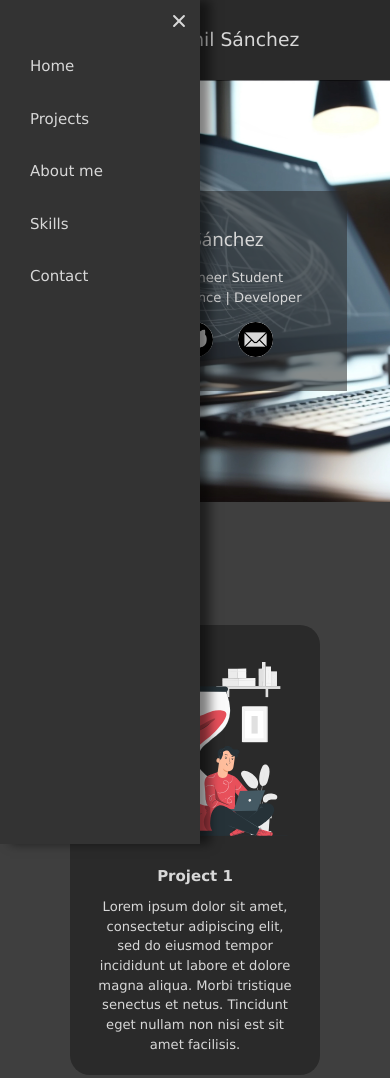
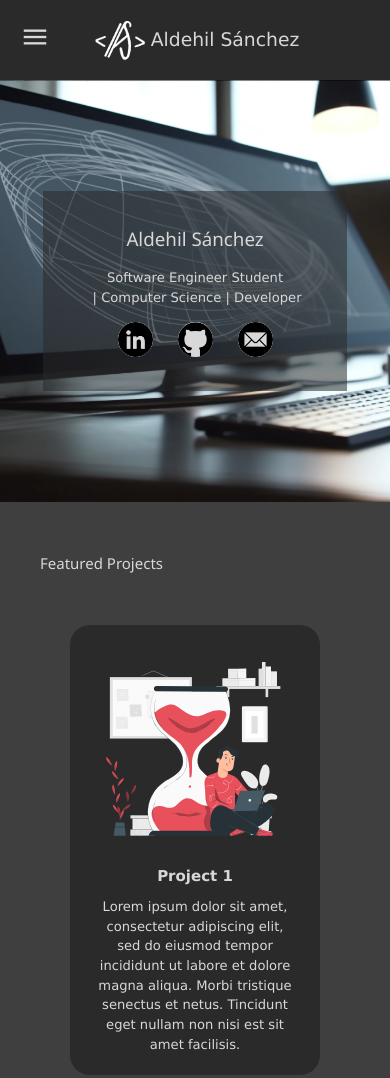
Before and after one commit to AldehilS/personal-web-portafolio, a website: page index.html in a window 390 px wide. Shown: the top 1078 px of the page. Drawn offline with nearby package versions, Linux system fonts and the light colour scheme.

Commit message:
Sidebar on home page

```diff
--- a/index.html
+++ b/index.html
@@ -15,11 +15,13 @@
   <title>Home - Aldehil Sánchez</title>
   <link rel="shortcut icon" href="./assets/images/white-logo.png" type="image/x-icon">
   <link rel="stylesheet" href="https://www.w3schools.com/w3css/4/w3.css">
+  <link href="https://fonts.googleapis.com/css2?family=Material+Symbols+Outlined" rel="stylesheet" />
   <link rel="stylesheet" href="./css/styles.css">
 </head>
 
 <body>
   <header class="transparent-header">
+    <button class="open-menu-button" onclick="openSidebar()"><i class="material-symbols-outlined">menu</i></button>
     <a class="link-logo" href="./index.html">
       <img src="assets/images/white-logo.png" alt="White logo of Aldehil">
       <span>Aldehil Sánchez</span>
@@ -35,7 +37,11 @@
     </nav>
     <nav id="mySidebar" class="w3-sidebar">
       <ul>
-        <li class="sidebar-close"><button class="gg-close"></button></li>
+        <li class="sidebar-close">
+          <button onclick="closeSidebar()">
+            <i class="material-symbols-outlined">close</i>
+          </button>
+        </li>
         <li><a href="./index.html">Home</a></li>
         <li><a href="./pages/projects.html">Projects</a></li>
         <li><a href="./pages/about-me.html">About me</a></li>
@@ -122,6 +128,7 @@
   <footer>
     <p>© Aldehil Sánchez 2024</p>
   </footer>
+  <script src="./js/index.js"></script>
 </body>
 
 </html>
--- /dev/null
+++ b/js/index.js
@@ -0,0 +1,7 @@
+function openSidebar() {
+  document.getElementById("mySidebar").style.display = "block";
+}
+
+function closeSidebar() {
+  document.getElementById("mySidebar").style.display = "none";
+}
--- a/sass/components/_close-gg.scss
+++ /dev/null
@@ -1,28 +0,0 @@
-.gg-close {
-    box-sizing: border-box;
-    position: relative;
-    display: block;
-    transform: scale(var(--ggs,1));
-    width: 22px;
-    height: 22px;
-    border: 2px solid transparent;
-    border-radius: 40px;
-
-    &::after,
-    &::before {
-        content: "";
-        display: block;
-        box-sizing: border-box;
-        position: absolute;
-        width: 16px;
-        height: 2px;
-        background: currentColor;
-        transform: rotate(45deg);
-        border-radius: 5px;
-        top: 8px;
-        left: 1px
-    }
-    &::after {
-        transform: rotate(-45deg)
-    }
-}
--- a/sass/components/_nav.scss
+++ b/sass/components/_nav.scss
@@ -26,13 +26,16 @@ nav {
 
 #mySidebar {
   display: none;
-  align-self: flex-start;
+  position: absolute;
+  top: 0;
+  left: 0;
   margin: 0;
   background-color: map-get($colors, sidebar);
   box-shadow: 10px 0 10px rgba(0, 0, 0, 0.5);
   ul {
     flex-direction: column;
     padding: 40px 20px;
+    margin-top: 15px;
     li {
       a {
         display: block;
@@ -42,12 +45,15 @@ nav {
       }
     }
     .sidebar-close {
-      position: absolute;
-      top: 0;
-      right: 0;
       margin: 10px;
+
       button {
+        position: absolute;
+        top: 0;
+        right: 0;
         background-color: transparent;
+        border: none;
+        padding: 10px;
       }
     }
   }
--- a/sass/layout/_header.scss
+++ b/sass/layout/_header.scss
@@ -2,6 +2,10 @@ header {
   background-color: map-get($colors, bg_secondary);
   display: flex;
   flex-direction: column;
+
+  .open-menu-button {
+    display: none;
+  }
 }
 
 .transparent-header {
--- a/sass/layout/_mobile-small.scss
+++ b/sass/layout/_mobile-small.scss
@@ -9,6 +9,12 @@
 
   p {
     font-size: 0.875rem;
+  }
+
+  header {
+    button {
+      margin: 0;
+    }
   }
 
   nav {
--- a/sass/layout/_mobile.scss
+++ b/sass/layout/_mobile.scss
@@ -13,6 +13,22 @@
 
   header {
     align-items: center;
+    justify-content: center;
+
+    .open-menu-button {
+      display: block;
+      position: absolute;
+      left: 0;
+      align-self: center;
+      background-color: transparent;
+      border: none;
+      padding: 10px;
+      margin-left: 10px;
+
+      i.material-symbols-outlined {
+        font-size: 2rem;
+      }
+    }
   }
 
   .transparent-header {
@@ -50,10 +66,6 @@
     // }
 
     display: none;
-  }
-
-  #mySidebar {
-    display: block;
   }
 
   .main-image {
--- a/sass/styles.scss
+++ b/sass/styles.scss
@@ -20,7 +20,6 @@
 @import "./components/menu-desplegable";
 @import "./components/about-me";
 @import "./components/form-card";
-@import "./components/close-gg";
 
 // Responsive design
 @import "./layout/desktop-small";
```
Also changed, not shown: css/styles.css, 1 other file.
